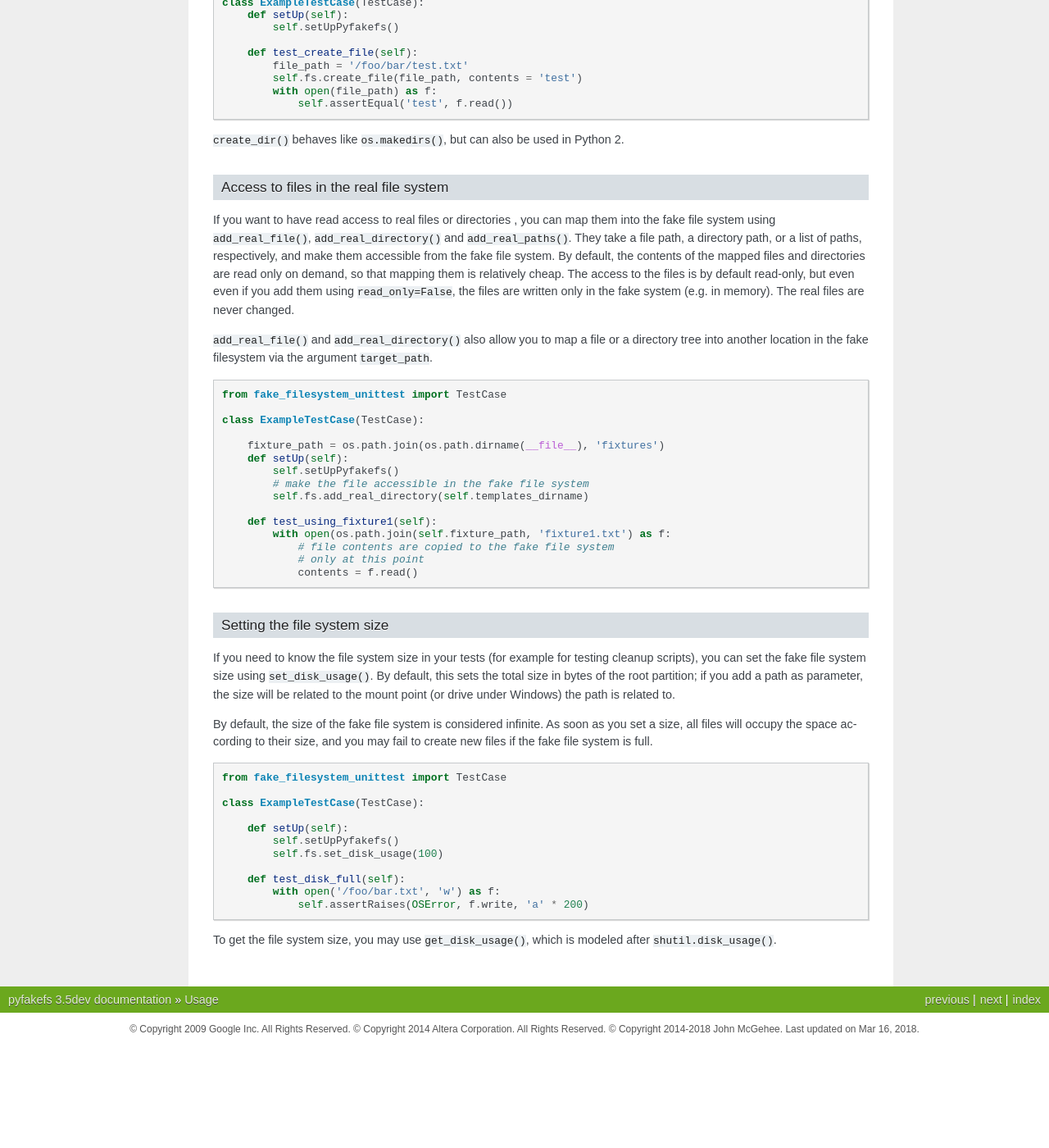
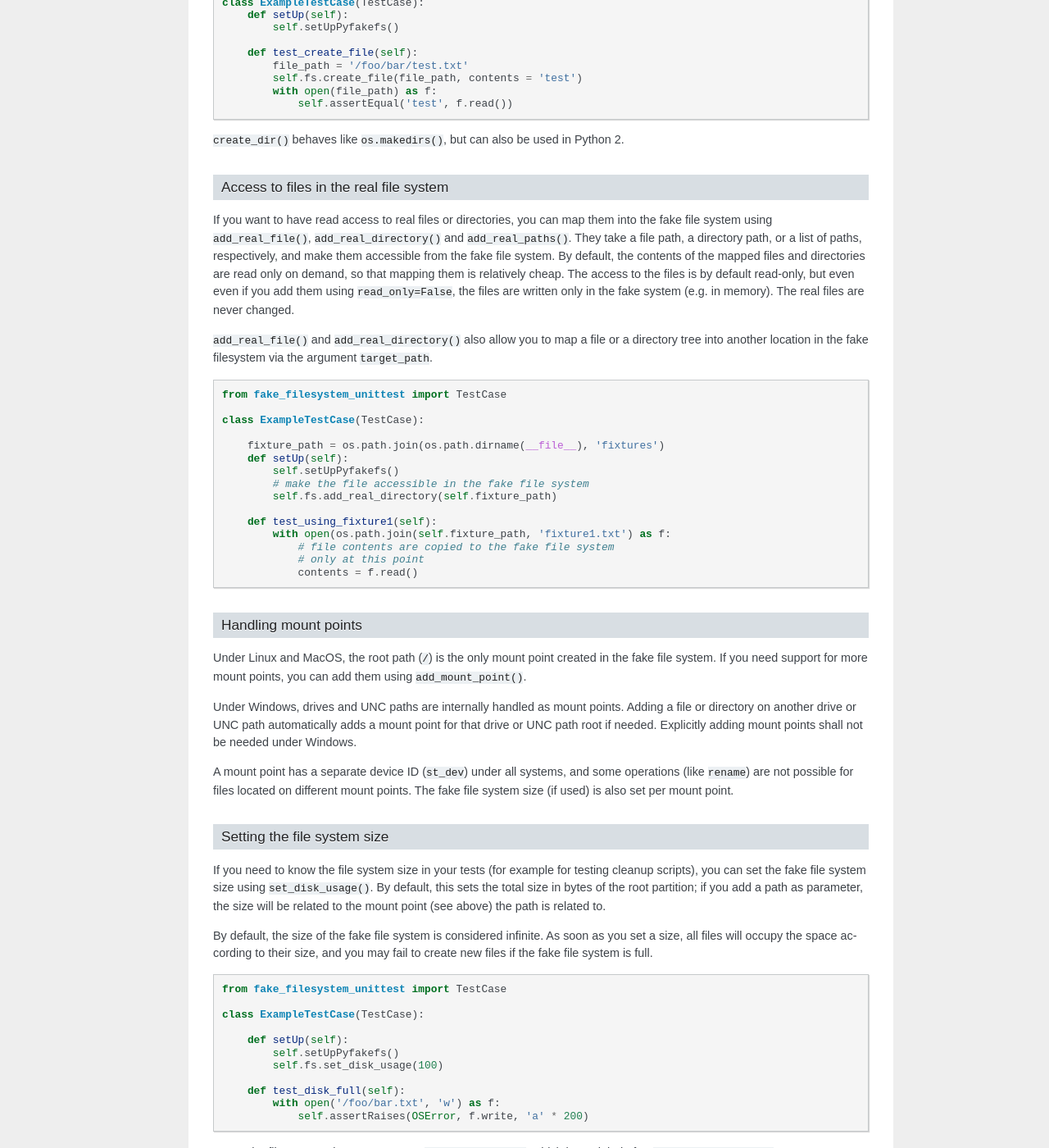
Before and after one commit to pytest-dev/pyfakefs, a Sphinx documentation site: the page built from docs/usage.rst, in a window 1280 px wide and 1400 px high, scrolled down 3546 px. Shown: the whole window at 82% size. Built offline with Sphinx 7.4.7, drawn with Linux system fonts in a browser that asks for light colours; before the commit the page ends 4821 px from its top, so only the background shows below that; some of the changed text lies outside the part shown.

Commit message:
Adapted release notes
- adapted version for patch release
- added chapter about mount point usage

```diff
--- a/docs/conf.py
+++ b/docs/conf.py
@@ -66,9 +66,9 @@ author = 'John McGehee'
 # built documents.
 #
 # The short X.Y version.
-version = '3.5'
+version = '3.4.1'
 # The full version, including alpha/beta/rc tags.
-release = '3.5dev'
+release = '3.4.1'
 
 # The language for content autogenerated by Sphinx. Refer to documentation
 # for a list of supported languages.
--- a/docs/usage.rst
+++ b/docs/usage.rst
@@ -225,7 +225,7 @@ Python 2.
 
 Access to files in the real file system
 ~~~~~~~~~~~~~~~~~~~~~~~~~~~~~~~~~~~~~~~
-If you want to have read access to real files or directories , you can map
+If you want to have read access to real files or directories, you can map
 them into the fake file system using ``add_real_file()``,
 ``add_real_directory()`` and ``add_real_paths()``. They take a file path, a
 directory path, or a list of paths, respectively, and make them accessible
@@ -249,7 +249,7 @@ argument ``target_path``.
         def setUp(self):
             self.setUpPyfakefs()
             # make the file accessible in the fake file system
-            self.fs.add_real_directory(self.templates_dirname)
+            self.fs.add_real_directory(self.fixture_path)
 
         def test_using_fixture1(self):
             with open(os.path.join(self.fixture_path, 'fixture1.txt') as f:
@@ -257,13 +257,29 @@ argument ``target_path``.
                 # only at this point
                 contents = f.read()
 
+Handling mount points
+~~~~~~~~~~~~~~~~~~~~~
+Under Linux and MacOS, the root path (``/``) is the only mount point created
+in the fake file system. If you need support for more mount points, you can add
+them using ``add_mount_point()``.
+
+Under Windows, drives and UNC paths are internally handled as mount points.
+Adding a file or directory on another drive or UNC path automatically
+adds a mount point for that drive or UNC path root if needed. Explicitly
+adding mount points shall not be needed under Windows.
+
+A mount point has a separate device ID (``st_dev``) under all systems, and
+some operations (like ``rename``) are not possible for files located on
+different mount points. The fake file system size (if used) is also set per
+mount point.
+
 Setting the file system size
 ~~~~~~~~~~~~~~~~~~~~~~~~~~~~
 If you need to know the file system size in your tests (for example for
 testing cleanup scripts), you can set the fake file system size using
 ``set_disk_usage()``. By default, this sets the total size in bytes of the
 root partition; if you add a path as parameter, the size will be related to
-the mount point (or drive under Windows) the path is related to.
+the mount point (see above) the path is related to.
 
 By default, the size of the fake file system is considered infinite. As soon
 as you set a size, all files will occupy the space according to their size,
```
Also changed, not shown: CHANGES.md (+5 -4 lines), 1 other file.
